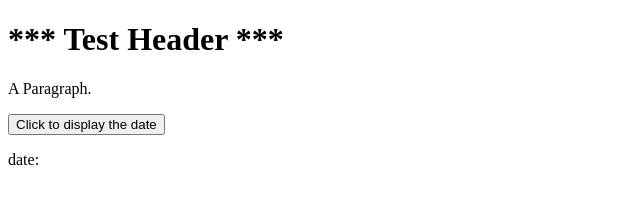
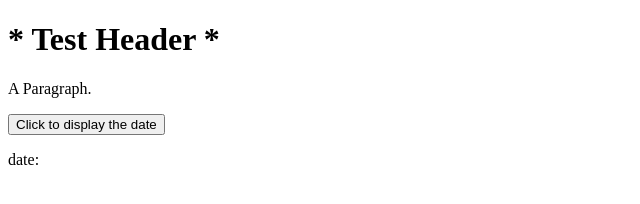
Before and after one commit to not-memory/not-memory.github.io, a plain HTML site: page index.html in a window 1280 px wide. Shown: the whole page, without its empty margins (0-640 px from the left). Drawn offline with Linux system fonts and the light colour scheme.

Commit message:
Update index.html

```diff
--- a/index.html
+++ b/index.html
@@ -1,7 +1,7 @@
 <!DOCTYPE html>
 <html>
 <body>
-<h1>*** Test Header ***</h1>
+<h1>* Test Header *</h1>
 
 <p id="demo">A Paragraph.</p>
 
```
